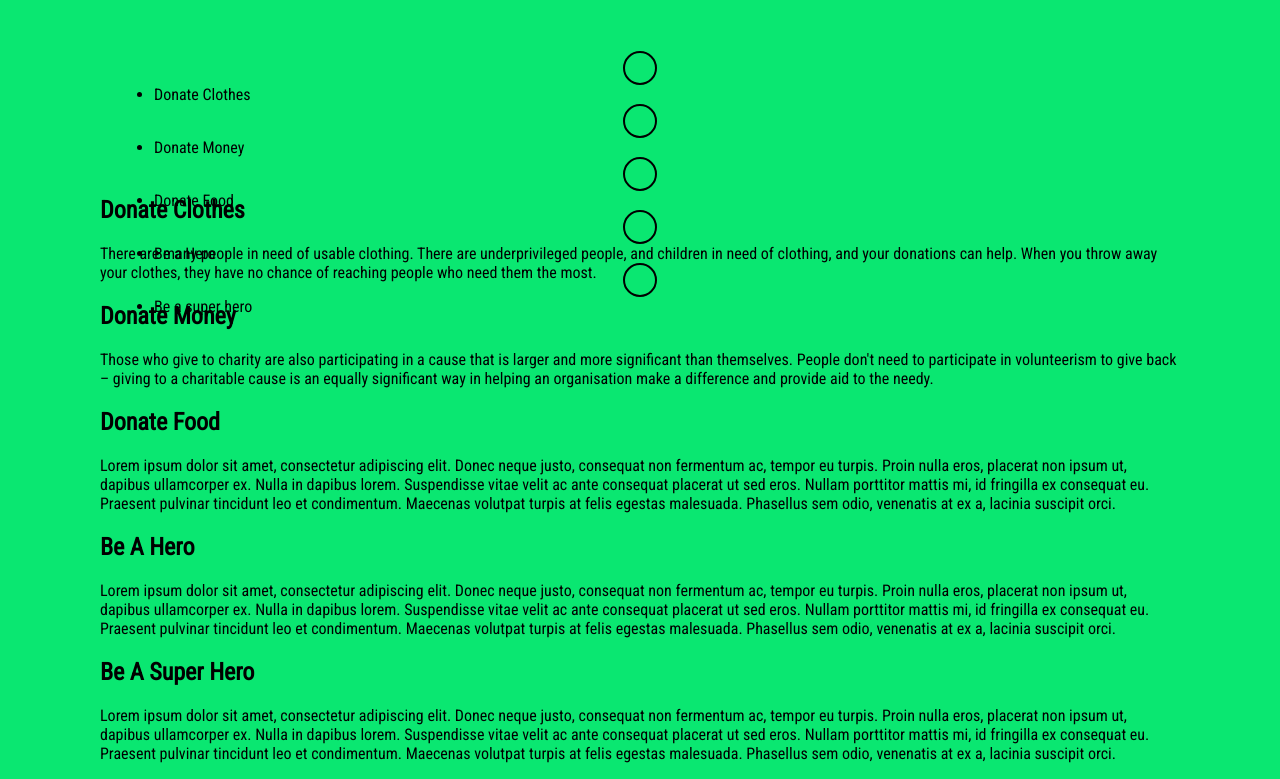
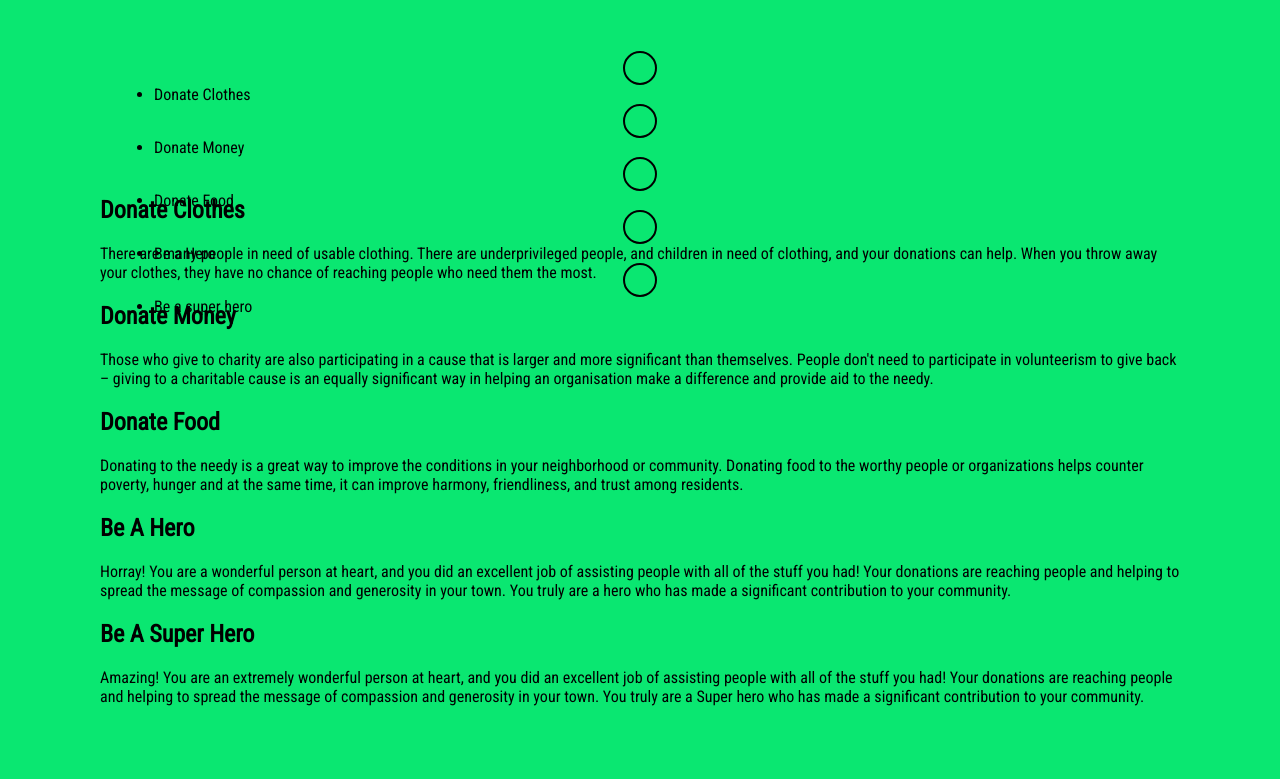
Before and after one commit to Chandu2000/Hero, a plain HTML site: page Campaign.html in a window 1280 px wide. Shown: the part 177-956 px from the top of the page. After the commit the page ends 899 px from the top, so only its background shows below. Drawn offline with nearby package versions, Linux system fonts and the light colour scheme; files that its build step writes are made by us from their sources.

Commit message:
Update Campaign.html

```diff
--- a/Campaign.html
+++ b/Campaign.html
@@ -40,17 +40,17 @@
 
 	<div class="section-content creative">
 		<h2>Donate Food</h2>
-		<p>Lorem ipsum dolor sit amet, consectetur adipiscing elit. Donec neque justo, consequat non fermentum ac, tempor eu turpis. Proin nulla eros, placerat non ipsum ut, dapibus ullamcorper ex. Nulla in dapibus lorem. Suspendisse vitae velit ac ante consequat placerat ut sed eros. Nullam porttitor mattis mi, id fringilla ex consequat eu. Praesent pulvinar tincidunt leo et condimentum. Maecenas volutpat turpis at felis egestas malesuada. Phasellus sem odio, venenatis at ex a, lacinia suscipit orci.</p>
+		<p>Donating to the needy is a great way to improve the conditions in your neighborhood or community. Donating food to the worthy people or organizations helps counter poverty, hunger and at the same time, it can improve harmony, friendliness, and trust among residents.</p>
 	</div>
 
 	<div class="section-content production">
 		<h2>Be A Hero</h2>
-		<p>Lorem ipsum dolor sit amet, consectetur adipiscing elit. Donec neque justo, consequat non fermentum ac, tempor eu turpis. Proin nulla eros, placerat non ipsum ut, dapibus ullamcorper ex. Nulla in dapibus lorem. Suspendisse vitae velit ac ante consequat placerat ut sed eros. Nullam porttitor mattis mi, id fringilla ex consequat eu. Praesent pulvinar tincidunt leo et condimentum. Maecenas volutpat turpis at felis egestas malesuada. Phasellus sem odio, venenatis at ex a, lacinia suscipit orci.</p>
+		<p>Horray! You are a wonderful person at heart, and you did an excellent job of assisting people with all of the stuff you had! Your donations are reaching people and helping to spread the message of compassion and generosity in your town. You truly are a hero who has made a significant contribution to your community.</p>
 	</div>
 
 	<div class="section-content analysis">
 		<h2>Be A Super Hero</h2>
-		<p>Lorem ipsum dolor sit amet, consectetur adipiscing elit. Donec neque justo, consequat non fermentum ac, tempor eu turpis. Proin nulla eros, placerat non ipsum ut, dapibus ullamcorper ex. Nulla in dapibus lorem. Suspendisse vitae velit ac ante consequat placerat ut sed eros. Nullam porttitor mattis mi, id fringilla ex consequat eu. Praesent pulvinar tincidunt leo et condimentum. Maecenas volutpat turpis at felis egestas malesuada. Phasellus sem odio, venenatis at ex a, lacinia suscipit orci.</p>
+		<p>Amazing! You are an extremely wonderful person at heart, and you did an excellent job of assisting people with all of the stuff you had! Your donations are reaching people and helping to spread the message of compassion and generosity in your town. You truly are a Super hero who has made a significant contribution to your community.</p>
 	</div>
 	</div>
 </div>
```
